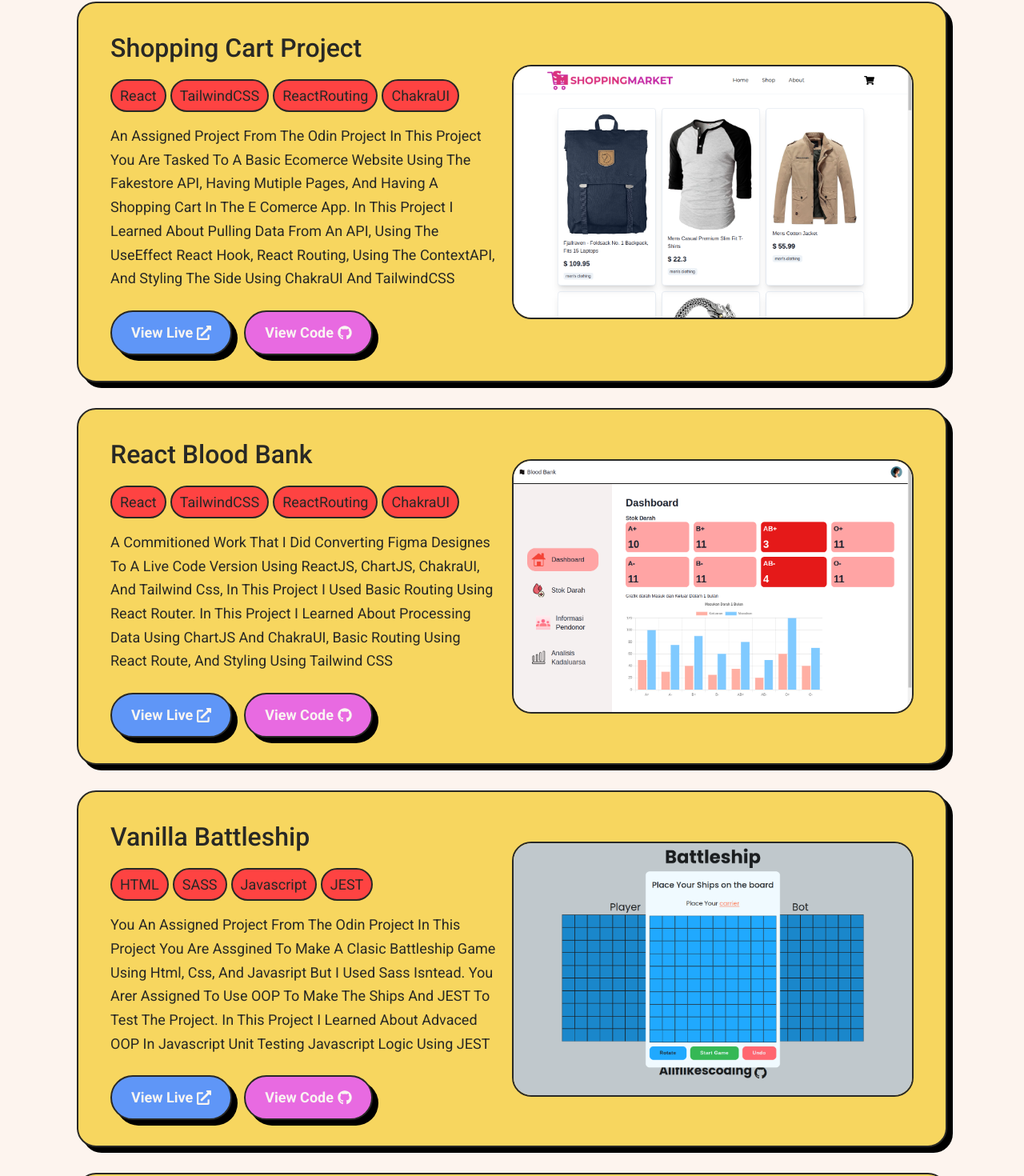
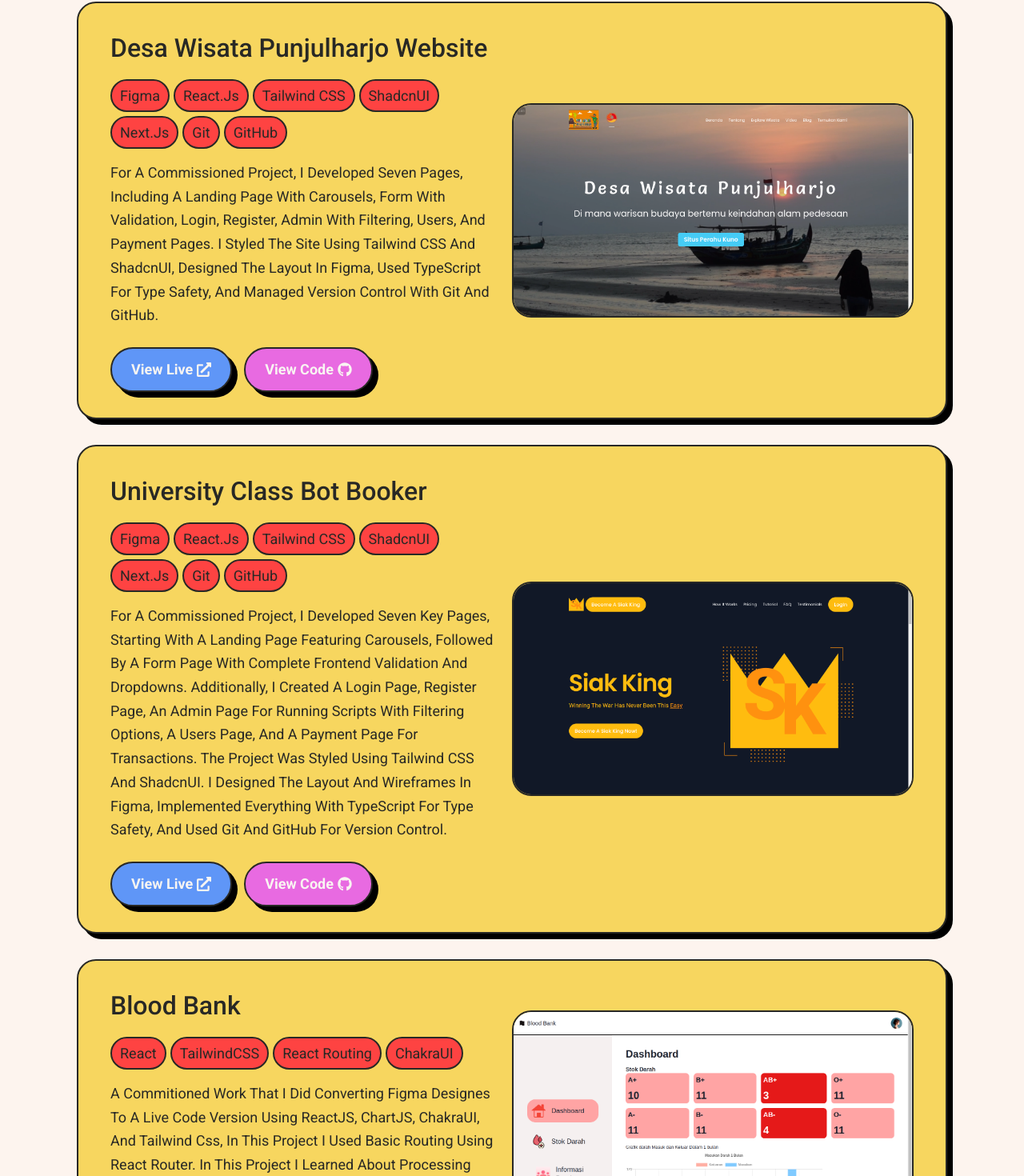
Before and after one commit to aliflikescoding/portfolio, a Next.js app: page /projects in a window 1280 px wide. Shown: the part 367-1837 px from the top of the page at 80% size. Built offline with nearby package versions, Linux system fonts and the light colour scheme.

Commit message:
Add projects list so far

```diff
--- a/src/app/data.js
+++ b/src/app/data.js
@@ -1,57 +1,51 @@
 export const freeLanceProjects = [
   {
-    id: 0,
-    title: "Shopping Cart Project",
-    used: ["react", "tailwindCSS", "reactRouting", "chakraUI"],
+    id: 1,
+    title: "Desa Wisata Punjulharjo Website",
+    used: [
+      "Figma",
+      "React.js",
+      "Tailwind CSS",
+      "ShadcnUI",
+      "Next.js",
+      "Git",
+      "GitHub",
+    ],
     description:
-      "An assigned project from The Odin Project in this project you are tasked to a basic ecomerce website using the fakestore API, having mutiple pages, and having a shopping cart in the e comerce app. In this project I learned about pulling data from an API, using the useEffect react hook, react routing, using the contextAPI, and styling the side using ChakraUI and TailwindCSS",
-    imageLink: "/project-thumbnails/shoppingcartpict.png",
-    liveLink: "https://shopping-cart-project-inky.vercel.app/",
-    codeLink: "https://github.com/aliflikescoding/react-shopping-cart",
+      "For a commissioned project, I developed seven pages, including a landing page with carousels, form with validation, login, register, admin with filtering, users, and payment pages. I styled the site using Tailwind CSS and ShadcnUI, designed the layout in Figma, used TypeScript for type safety, and managed version control with Git and GitHub.",
+    imageLink: "/project-thumbnails/desawisata.png",
+    liveLink: "https://desawisatapunjulharjo.com/",
+    codeLink: "/notavailable",
     slugLink: "#",
   },
   {
     id: 1,
-    title: "React Blood Bank",
-    used: ["react", "tailwindCSS", "reactRouting", "chakraUI"],
+    title: "University Class Bot Booker",
+    used: [
+      "Figma",
+      "React.js",
+      "Tailwind CSS",
+      "ShadcnUI",
+      "Next.js",
+      "Git",
+      "GitHub",
+    ],
+    description:
+      "For a commissioned project, I developed seven key pages, starting with a landing page featuring carousels, followed by a form page with complete frontend validation and dropdowns. Additionally, I created a login page, register page, an admin page for running scripts with filtering options, a users page, and a payment page for transactions. The project was styled using Tailwind CSS and ShadcnUI. I designed the layout and wireframes in Figma, implemented everything with TypeScript for type safety, and used Git and GitHub for version control.",
+    imageLink: "/project-thumbnails/siakking.png",
+    liveLink: "https://siakking.com/",
+    codeLink: "/notavailable",
+    slugLink: "#",
+  },
+  {
+    id: 3,
+    title: "Blood Bank",
+    used: ["react", "tailwindCSS", "react routing", "chakraUI"],
     description:
       "A commitioned work that I did converting figma designes to a live code version using ReactJS, ChartJS, ChakraUI, and tailwind css, In this project I used basic routing using react router. In this project I learned about processing data using chartJS and ChakraUI, Basic routing using react route, and styling using Tailwind CSS",
     imageLink: "/project-thumbnails/bloodbank.png",
     liveLink: "https://blood-bank-project-inky.vercel.app/",
     codeLink: "https://github.com/aliflikescoding/react-blood-bank",
-    slugLink: "#",
-  },
-  {
-    id: 2,
-    title: "Vanilla Battleship",
-    used: ["HTML", "SASS", "Javascript", "JEST"],
-    description:
-      "you An assigned project from The Odin Project in this project you are assgined to make a clasic battleship game using html, css, and javasript but I used sass isntead. you arer assigned to use OOP to make the ships and JEST to test the project. In this project I learned about advaced OOP in javascript unit testing javascript logic using JEST",
-    imageLink: "/project-thumbnails/battleship.png",
-    liveLink: "https://aliflikescoding.github.io/vanilla-battleship/",
-    codeLink: "https://github.com/aliflikescoding/vanilla-battleship",
-    slugLink: "#",
-  },
-  {
-    id: 3,
-    title: "Vanilla To Do List",
-    used: ["HTML", "CSS", "Javascript"],
-    description:
-      "An assigned project from TOP (the odin project) course. You are tasked to build a To Do List App using vanilla html, css, and Javasript. In this project I learend about OOP intensively in javascript",
-    imageLink: "/project-thumbnails/todolist.png",
-    liveLink: "https://aliflikescoding.github.io/vanilla-to-do-list/",
-    codeLink: "https://github.com/aliflikescoding/vanilla-to-do-list",
-    slugLink: "#",
-  },
-  {
-    id: 4,
-    title: "Chat App - Landing Page",
-    used: ["Webflow", "Web Design"],
-    description:
-      "This is a homepage design and build for a concept project – a chat application. I designed the page first then built a responsive web page using Webflow.",
-    imageLink: "/project-thumbnails/webflowchatapp.png",
-    liveLink: "https://aliflikescoding-team-app.webflow.io/",
-    codeLink: "#",
     slugLink: "#",
   },
 ];
@@ -72,6 +66,36 @@ export const personalOrCourse = [
 
 export const featuredProjects = [
   {
+    id: 5,
+    title: "Desa Wisata Punjulharjo Website",
+    used: [
+      "Figma",
+      "React.js",
+      "Tailwind CSS",
+      "ShadcnUI",
+      "Next.js",
+      "Git",
+      "GitHub",
+    ],
+    description:
+      "For a commissioned project, I created the full page from wireframe to design and developed eight key pages: a landing page, about page, destinations page, videos page, blog page, admin page, login page, and a location description page with a carousel. The site was styled with Tailwind CSS and ShadcnUI, and I built over ten reusable React components. I designed the layout in Figma and implemented dynamic routing with Next.js. Git and GitHub were used for version control.",
+    imageLink: "/project-thumbnails/desawisata.png",
+    liveLink: "https://desawisatapunjulharjo.com/",
+    codeLink: "/notavailable",
+    slugLink: "#",
+  },
+  {
+    id: 1,
+    title: "Blood Bank",
+    used: ["react", "tailwindCSS", "react routing", "chakraUI"],
+    description:
+      "A commitioned work that I did converting figma designes to a live code version using ReactJS, ChartJS, ChakraUI, and tailwind css, In this project I used basic routing using react router. In this project I learned about processing data using chartJS and ChakraUI, Basic routing using react route, and styling using Tailwind CSS",
+    imageLink: "/project-thumbnails/bloodbank.png",
+    liveLink: "https://blood-bank-project-inky.vercel.app/",
+    codeLink: "https://github.com/aliflikescoding/react-blood-bank",
+    slugLink: "#",
+  },
+  {
     id: 0,
     title: "Shopping Cart Project",
     used: ["react", "tailwindCSS", "reactRouting", "chakraUI"],
@@ -83,17 +107,6 @@ export const featuredProjects = [
     slugLink: "#",
   },
   {
-    id: 1,
-    title: "React Blood Bank",
-    used: ["react", "tailwindCSS", "reactRouting", "chakraUI"],
-    description:
-      "A commitioned work that I did converting figma designes to a live code version using ReactJS, ChartJS, ChakraUI, and tailwind css, In this project I used basic routing using react router. In this project I learned about processing data using chartJS and ChakraUI, Basic routing using react route, and styling using Tailwind CSS",
-    imageLink: "/project-thumbnails/bloodbank.png",
-    liveLink: "https://blood-bank-project-inky.vercel.app/",
-    codeLink: "https://github.com/aliflikescoding/react-blood-bank",
-    slugLink: "#",
-  },
-  {
     id: 2,
     title: "Vanilla Battleship",
     used: ["HTML", "SASS", "Javascript", "JEST"],
@@ -102,17 +115,6 @@ export const featuredProjects = [
     imageLink: "/project-thumbnails/battleship.png",
     liveLink: "https://aliflikescoding.github.io/vanilla-battleship/",
     codeLink: "https://github.com/aliflikescoding/vanilla-battleship",
-    slugLink: "#",
-  },
-  {
-    id: 3,
-    title: "Vanilla To Do List",
-    used: ["HTML", "CSS", "Javascript"],
-    description:
-      "An assigned project from TOP (the odin project) course. You are tasked to build a To Do List App using vanilla html, css, and Javasript. In this project I learend about OOP intensively in javascript",
-    imageLink: "/project-thumbnails/todolist.png",
-    liveLink: "https://aliflikescoding.github.io/vanilla-to-do-list/",
-    codeLink: "https://github.com/aliflikescoding/vanilla-to-do-list",
     slugLink: "#",
   },
   {
```
Also changed, not shown: public/project-thumbnails/desawisata.png (added), public/project-thumbnails/siakking.png (added).
